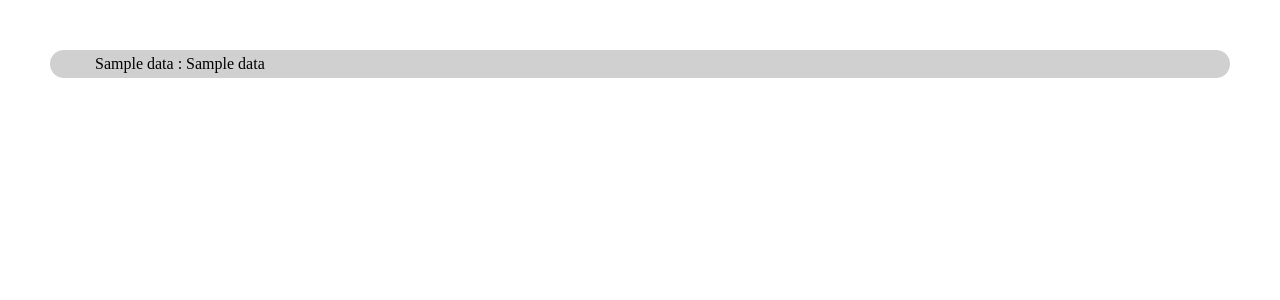
After one commit to RomeritoCamposProjetos/Web2024, a Flask app: template slides/03_protocolo_http/exemplo01/templates/content-type1.html in a window 1280 px wide. The commit adds this page. Shown: the top 300 px of the page. Run offline with Flask 3, Linux system fonts and the light colour scheme; the template is opened without the code that fills it: most values are stand-ins (such as "Sample title", 1, 10 or a date in 2020).

Commit message:
Aula 03 - em produção

```diff
--- a/slides/03_protocolo_http/exemplo01/main.py
+++ b/slides/03_protocolo_http/exemplo01/main.py
@@ -16,3 +16,10 @@ def profile():
         return request.form['nome']
     elif request.method == 'GET':
         return "Unsuported Method"
+
+
+@app.route('/profile2', methods=['POST'])
+def profile2():
+
+    data = [(k, v )for k, v in request.headers.items()]
+    return render_template('content-type1.html',data=data)
--- /dev/null
+++ b/slides/03_protocolo_http/exemplo01/templates/content-type1.html
@@ -0,0 +1,48 @@
+<!DOCTYPE html>
+<html lang="en">
+<head>
+    <meta charset="UTF-8">
+    <meta name="viewport" content="width=device-width, initial-scale=1.0">
+    <title>Document</title>
+
+    <style>
+
+        * {
+            list-style-type: none;
+            box-sizing: border-box;
+            margin: 0;
+        }
+        body {
+            display: flex;
+            justify-content: center;
+            align-items: center;
+        }
+
+        .request {
+            display: flex;
+            flex: 1;
+            margin: 50px;
+            border-radius: 25px;
+            border: 1px black;
+            background-color: rgb(208, 208, 208);
+        }
+
+        .request ul li {
+            padding: 5px;
+        }
+    </style>
+
+</head>
+<body>
+
+    <div class="request">
+        <ul>
+           {% for k, v in data %}
+                <li>
+                    {{k}} : {{v}}
+                </li>
+           {% endfor %}
+        </ul>
+    </div>
+</body>
+</html>
```
Also changed, not shown: slides/03_protocolo_http/exemplo01/requirements.txt (added, +8 -0 lines), slides/03_protocolo_http/exemplo01/templates/index.html (+17 -0 lines), slides/03_protocolo_http/exemplo01/templates/profile.html (deleted).
